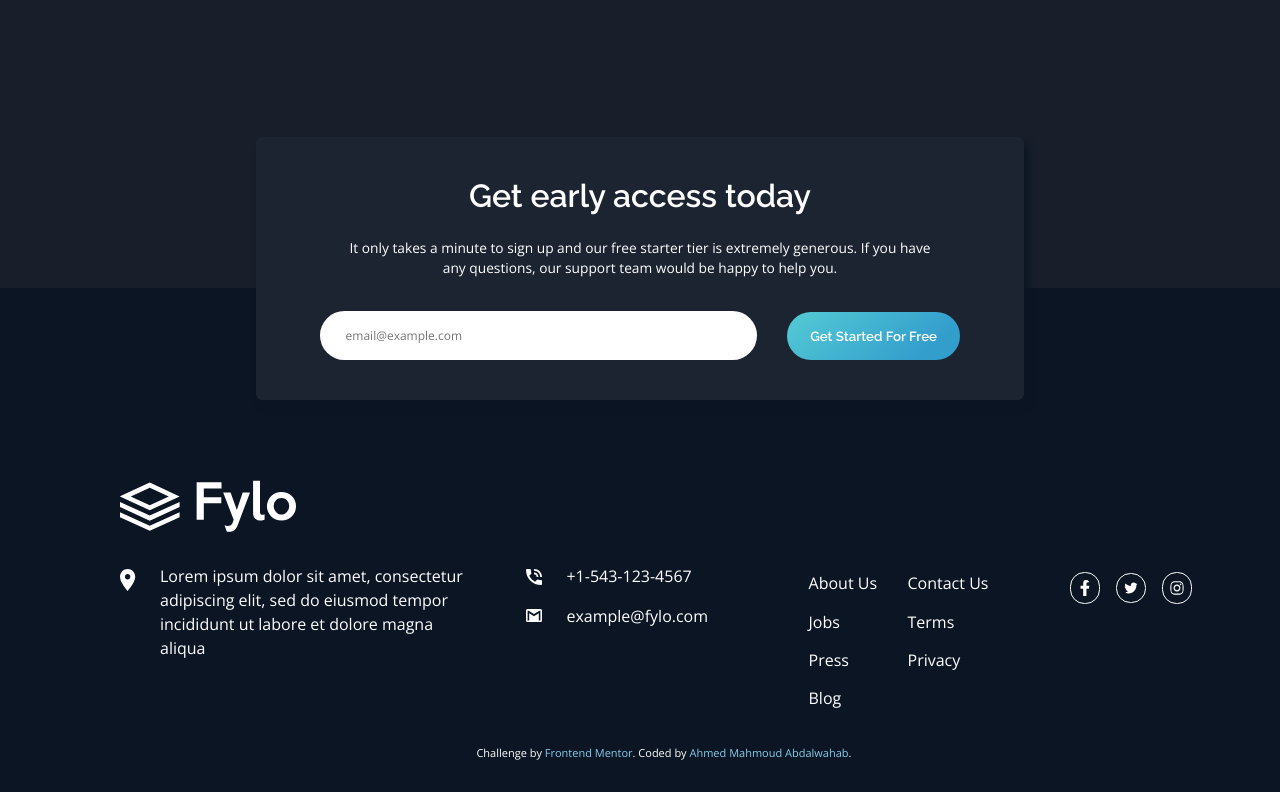
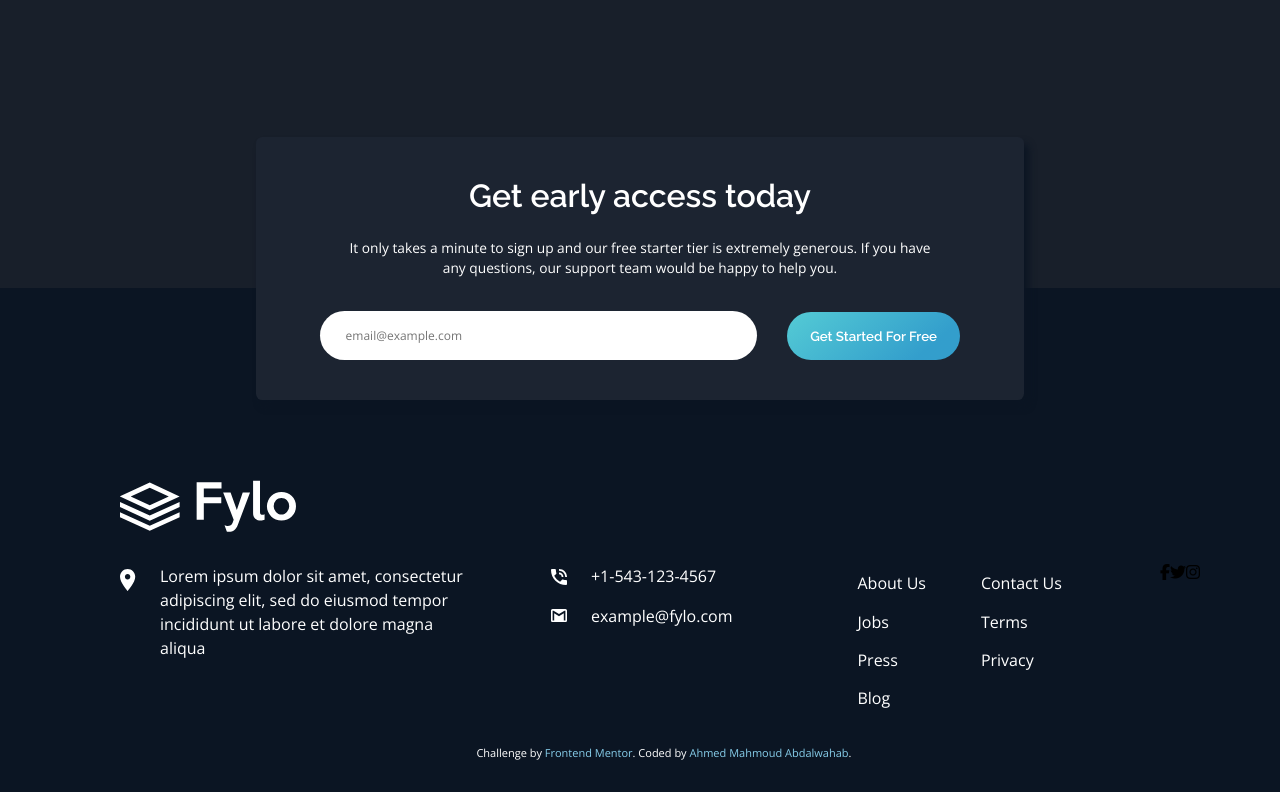
Before and after one commit to Ahmed96Mah/F-E-M-Fylo-Dark-Theme, a website: page index.html in a window 1280 px wide. Shown: the part 2645-3437 px from the top of the page. Drawn offline with nearby package versions, Linux system fonts and the light colour scheme.

Commit message:
Update page's markup

```diff
--- a/index.html
+++ b/index.html
@@ -206,28 +206,9 @@
         </div>
 
         <div id="social">
-          <svg
-            xmlns="http://www.w3.org/2000/svg"
-            viewBox="0 0 320 512"
-            id="facebook"
-          >
-            <!--! Font Awesome Pro 6.1.1 by @fontawesome - https://fontawesome.com License - https://fontawesome.com/license (Commercial License) Copyright 2022 Fonticons, Inc. -->
-            <path
-              d="M279.14 288l14.22-92.66h-88.91v-60.13c0-25.35 12.42-50.06 52.24-50.06h40.42V6.26S260.43 0 225.36 0c-73.22 0-121.08 44.38-121.08 124.72v70.62H22.89V288h81.39v224h100.17V288z"
-            />
-          </svg>
-          <svg xmlns="http://www.w3.org/2000/svg" viewBox="0 0 512 512">
-            <!--! Font Awesome Pro 6.1.1 by @fontawesome - https://fontawesome.com License - https://fontawesome.com/license (Commercial License) Copyright 2022 Fonticons, Inc. -->
-            <path
-              d="M459.37 151.716c.325 4.548.325 9.097.325 13.645 0 138.72-105.583 298.558-298.558 298.558-59.452 0-114.68-17.219-161.137-47.106 8.447.974 16.568 1.299 25.34 1.299 49.055 0 94.213-16.568 130.274-44.832-46.132-.975-84.792-31.188-98.112-72.772 6.498.974 12.995 1.624 19.818 1.624 9.421 0 18.843-1.3 27.614-3.573-48.081-9.747-84.143-51.98-84.143-102.985v-1.299c13.969 7.797 30.214 12.67 47.431 13.319-28.264-18.843-46.781-51.005-46.781-87.391 0-19.492 5.197-37.36 14.294-52.954 51.655 63.675 129.3 105.258 216.365 109.807-1.624-7.797-2.599-15.918-2.599-24.04 0-57.828 46.782-104.934 104.934-104.934 30.213 0 57.502 12.67 76.67 33.137 23.715-4.548 46.456-13.32 66.599-25.34-7.798 24.366-24.366 44.833-46.132 57.827 21.117-2.273 41.584-8.122 60.426-16.243-14.292 20.791-32.161 39.308-52.628 54.253z"
-            />
-          </svg>
-          <svg xmlns="http://www.w3.org/2000/svg" viewBox="0 0 448 512">
-            <!--! Font Awesome Pro 6.1.1 by @fontawesome - https://fontawesome.com License - https://fontawesome.com/license (Commercial License) Copyright 2022 Fonticons, Inc. -->
-            <path
-              d="M224.1 141c-63.6 0-114.9 51.3-114.9 114.9s51.3 114.9 114.9 114.9S339 319.5 339 255.9 287.7 141 224.1 141zm0 189.6c-41.1 0-74.7-33.5-74.7-74.7s33.5-74.7 74.7-74.7 74.7 33.5 74.7 74.7-33.6 74.7-74.7 74.7zm146.4-194.3c0 14.9-12 26.8-26.8 26.8-14.9 0-26.8-12-26.8-26.8s12-26.8 26.8-26.8 26.8 12 26.8 26.8zm76.1 27.2c-1.7-35.9-9.9-67.7-36.2-93.9-26.2-26.2-58-34.4-93.9-36.2-37-2.1-147.9-2.1-184.9 0-35.8 1.7-67.6 9.9-93.9 36.1s-34.4 58-36.2 93.9c-2.1 37-2.1 147.9 0 184.9 1.7 35.9 9.9 67.7 36.2 93.9s58 34.4 93.9 36.2c37 2.1 147.9 2.1 184.9 0 35.9-1.7 67.7-9.9 93.9-36.2 26.2-26.2 34.4-58 36.2-93.9 2.1-37 2.1-147.8 0-184.8zM398.8 388c-7.8 19.6-22.9 34.7-42.6 42.6-29.5 11.7-99.5 9-132.1 9s-102.7 2.6-132.1-9c-19.6-7.8-34.7-22.9-42.6-42.6-11.7-29.5-9-99.5-9-132.1s-2.6-102.7 9-132.1c7.8-19.6 22.9-34.7 42.6-42.6 29.5-11.7 99.5-9 132.1-9s102.7-2.6 132.1 9c19.6 7.8 34.7 22.9 42.6 42.6 11.7 29.5 9 99.5 9 132.1s2.7 102.7-9 132.1z"
-            />
-          </svg>
+          <i class="fa-brands fa-facebook-f"></i>
+          <i class="fa-brands fa-twitter"></i>
+          <i class="fa-brands fa-instagram"></i>
         </div>
       </div>
       <div id="lowerFooter">
```
